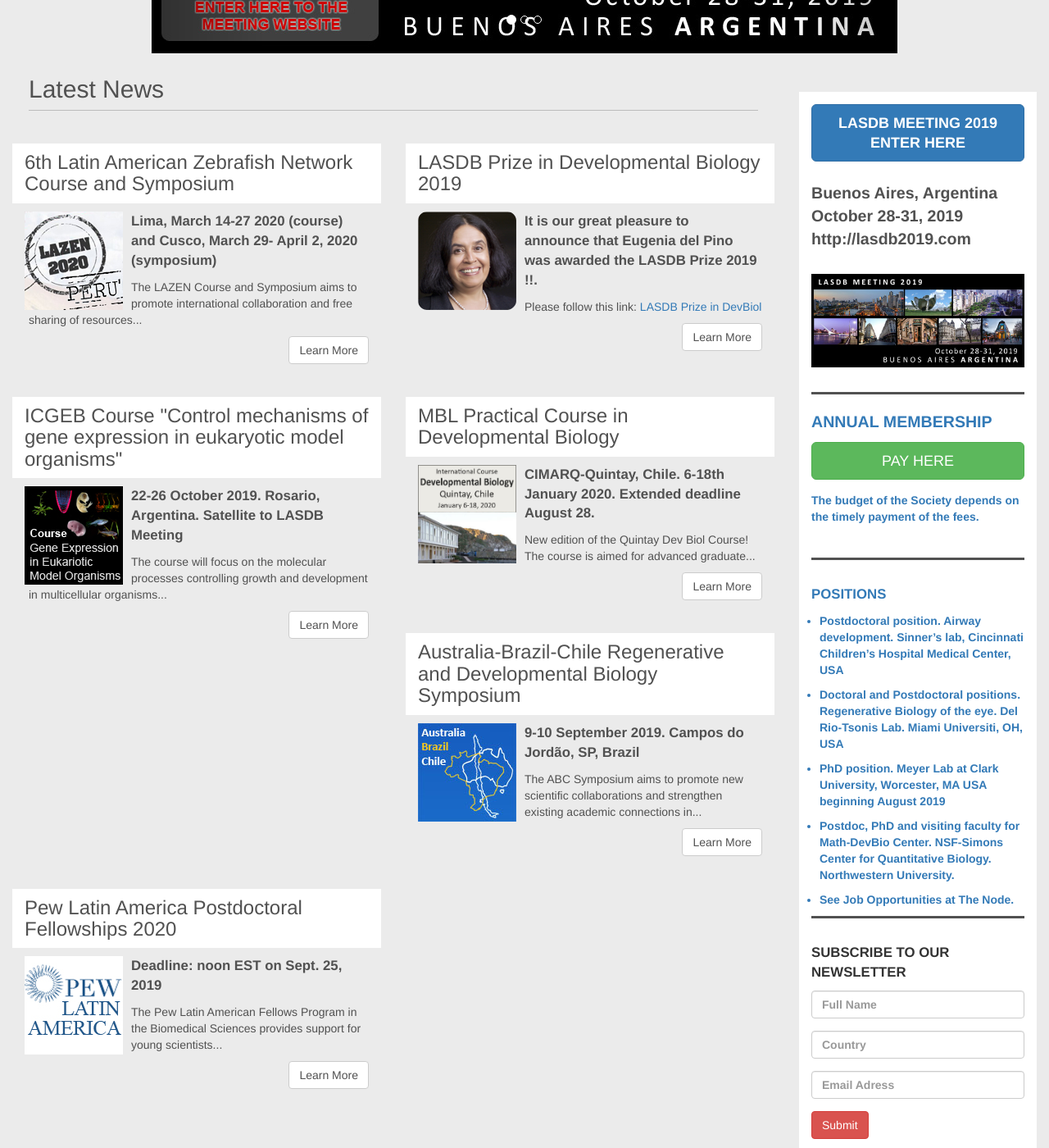
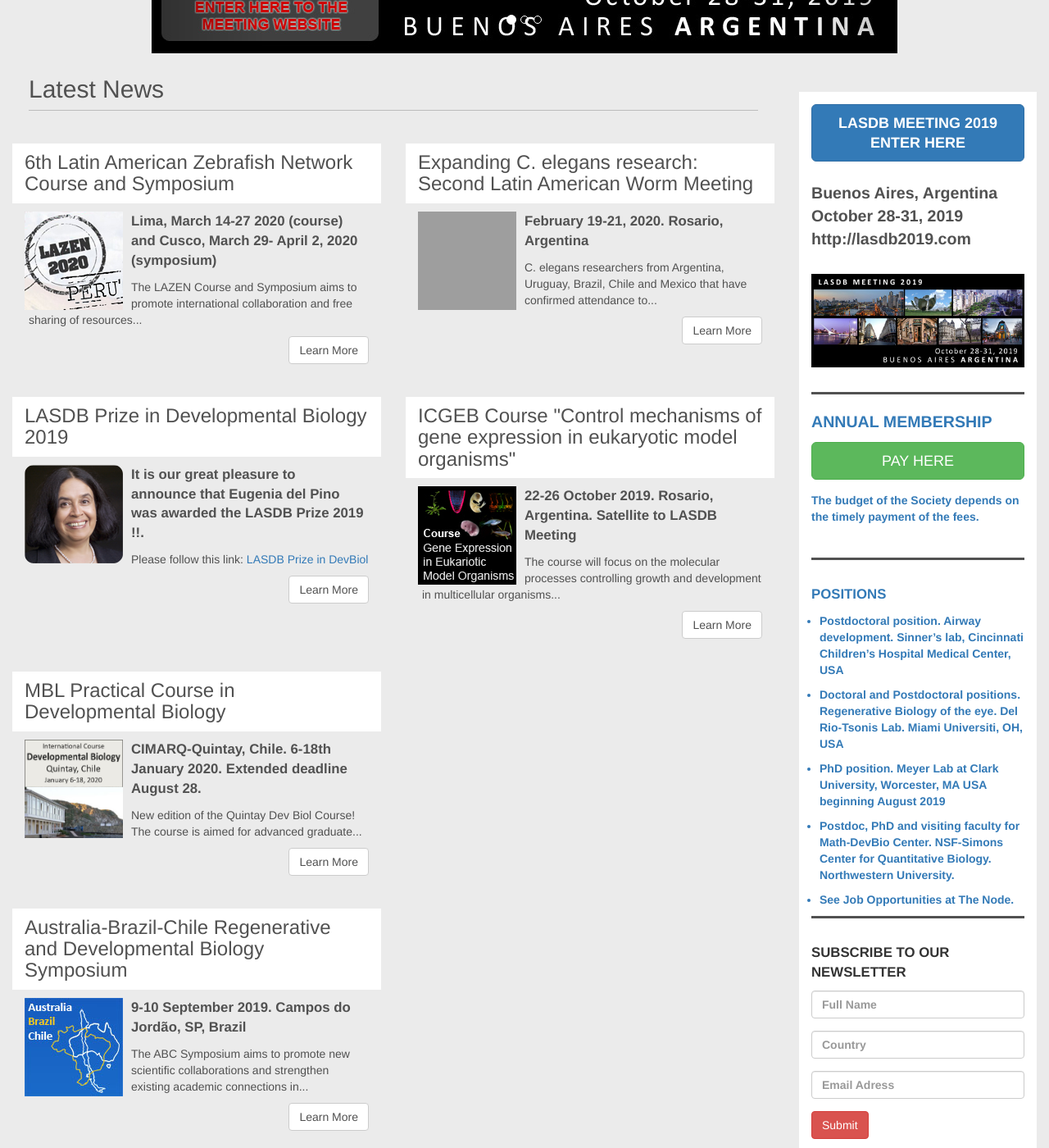
Before and after one commit to lasdb/lasdb.github.io, a Jekyll site: the page built from index.html, in a window 1280 px wide and 1400 px high, scrolled down 542 px. Shown: the whole window at 82% size. Built offline with Jekyll 4.4.1, drawn with Linux system fonts in a browser that asks for light colours; nearby versions of some CDN libraries; some of the changed lines change nothing that is shown; grey boxes are pictures that could not be loaded.

Commit message:
Update 2000-01-01-news.markdown

```diff
--- a/_posts/2000-01-01-news.markdown
+++ b/_posts/2000-01-01-news.markdown
@@ -14,6 +14,16 @@
     imageSm: 'img/news/lazen2020-sm.jpg'
     imageBg: '../img/news/lazen2020-bg.jpg'
     URL: 'http://lazen.fcien.edu.uy/'
+
+  - title: 'Expanding C. elegans research:  Second Latin American Worm Meeting'
+    date: '11/8/19'
+    subtitle: 'February 19-21, 2020. Rosario, Argentina'
+    body: 'C. elegans researchers from Argentina, Uruguay, Brazil, Chile and Mexico that have confirmed attendance to this Symposium have enthusiastically received this initiative. The impact of this project it is not limited to a small group of scientists in Argentina, the host country, but towards the whole scientific community in Latin America. Since C. elegans is largely used to unravel mechanisms conserved throughout the animal kingdom, the interest for the meeting extends to scientist working on other models.
+In particular, we strongly believe that undergraduates and graduate students, young and consolidated investigators from our region will greatly benefit from the direct interaction with American leader scientists in the C. elegans field. To maximize student participation, we plan to devote a significant proportion of the budget to cover student´s travel and accommodation expenses.
+The meeting is an excellent opportunity for American labs to get an integrated and updated view on C. elegans research , providing knowledge on cutting edge methodologies and technologies. It will encourage discussion and future collaborations among the participants, which could strengthen collaborations and training for Latin-American labs.'
+    imageSm: 'img/news/worm-2020-sm.jpg'
+    imageBg: '../img/news/worm-2020-bg.jpg'
+    URL: 'https://lawm2020.webnode.es/'
 
   - title: 'LASDB Prize in Developmental Biology 2019'
     date: '2/5/19'
@@ -358,6 +368,7 @@
     imageSm: 'img/news/chow-sm.jpg'
     imageBg: '../img/news/chow-bg.jpg'
     URL: 'http://www.sciencedirect.com/science/article/pii/S0012160616308363'
+
   - title: 'Expanding C. elegans research:  First Latin American Worm Meeting'
     date: '10/9/16'
     subtitle: 'February 22nd to 24th, 2017.  Institut Pasteur, Montevideo, Uruguay.'
@@ -365,6 +376,7 @@
     imageSm: 'img/news/worm-sm.jpg'
     imageBg: '../img/news/worm-bg.jpg'
     URL: 'http://pasteur.uy/en/last-news/first-latin-american-worm-meeting'
+
   - title: 'MBL Embryology Course Marine Biological Lab at Woods Hole'
     date: '22/12/16'
     subtitle: 'Embryology: Concepts & Techniques in Modern Developmental Biology Course. June 14-17, 2017. Application: February 1, 2017'
```
